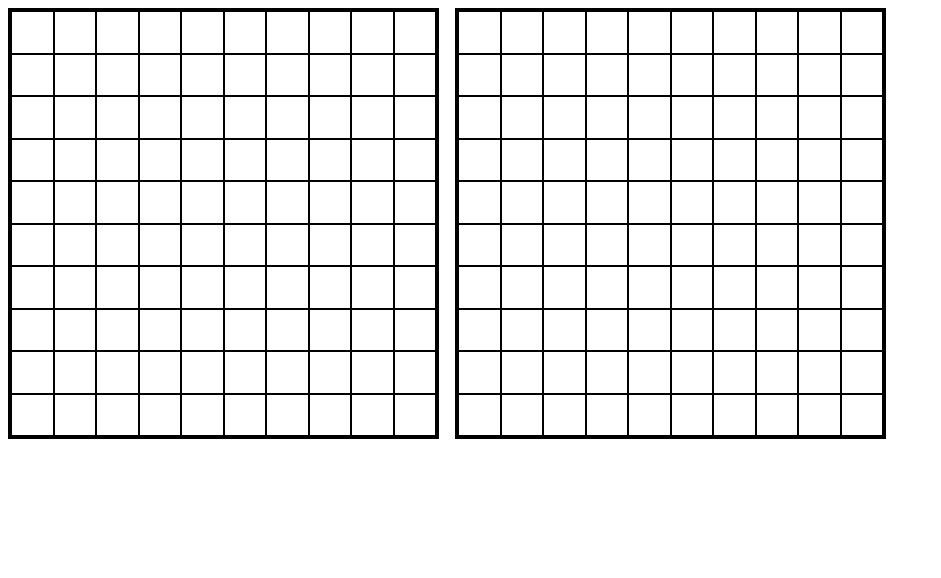
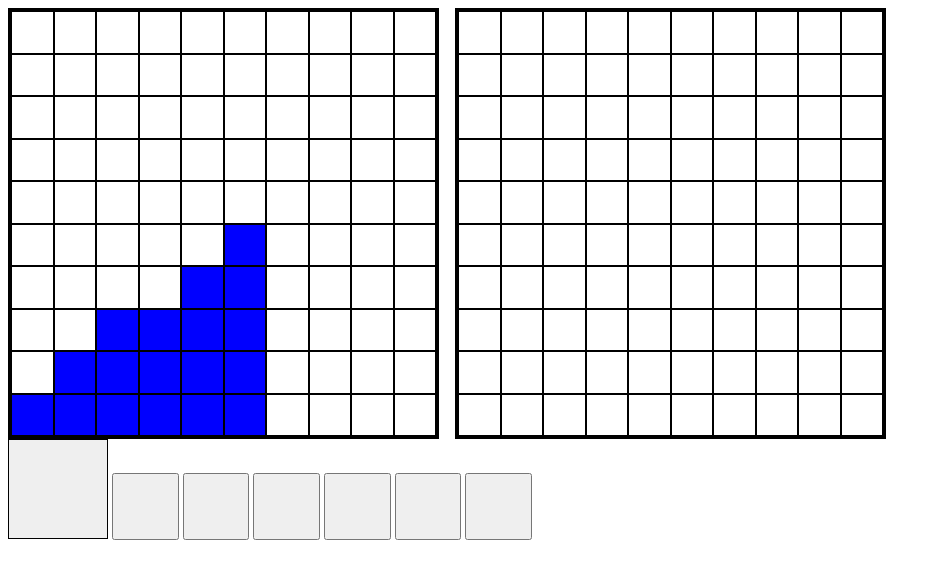
Before and after one commit to andrewmarabante/battleship, a website built with webpack: page dist/index.html in a window 1280 px wide. Both pictures are taken after a click on the element 32 px from the left and 32 px from the top of the page. Shown: the whole page, without its empty margins (0-941 px from the left). Built offline with nearby package versions, Linux system fonts and the light colour scheme.

Commit message:
Can now place ships in DOM

```diff
--- a/src/dom.js
+++ b/src/dom.js
@@ -1,4 +1,32 @@
-export function setGrids()
+import { begin } from ".";
+import { board1 } from ".";
+
+function changeShip1()
+{
+    currentShip = p1ship1;
+}
+function changeShip2()
+{
+    currentShip = p1ship2;
+}
+function changeShip3()
+{
+    currentShip = p1ship3;
+}
+function changeShip4()
+{
+    currentShip = p1ship4;
+}
+function changeShip5()
+{
+    currentShip = p1ship5;
+}
+function changeShip6()
+{
+    currentShip = p1ship6;
+}
+
+export function initialize()
 {
     const gridContainer = document.getElementById('gridContainer');
     const grid1 = document.createElement('DIV');
@@ -7,6 +35,18 @@ export function setGrids()
     grid2.classList.add('grid');
     gridContainer.appendChild(grid1);
     gridContainer.appendChild(grid2);
+    const ship1 = document.getElementById('p1ship1');
+    ship1.addEventListener('click', changeShip1);
+    const ship2 = document.getElementById('p1ship2');
+    ship2.addEventListener('click', changeShip2);
+    const ship3 = document.getElementById('p1ship3');
+    ship3.addEventListener('click', changeShip3);
+    const ship4 = document.getElementById('p1ship4');
+    ship4.addEventListener('click', changeShip4);
+    const ship5 = document.getElementById('p1ship5');
+    ship5.addEventListener('click', changeShip5);
+    const ship6 = document.getElementById('p1ship6');
+    ship6.addEventListener('click', changeShip6);
     for(let i=0; i<10; i++){
         for(let j=0; j<10; j++)
         {
@@ -22,11 +62,34 @@ export function setGrids()
         grid2.appendChild(grid2block);
         }
     }
+    placeShipDOM([1,1]);
+    placeShipDOM([2,1]);
+    placeShipDOM([2,2]);
+    placeShipDOM([3,1]);
+    placeShipDOM([3,2]);
+    placeShipDOM([3,3]);
+    placeShipDOM([4,1]);
+    placeShipDOM([4,2]);
+    placeShipDOM([4,3]);
+    placeShipDOM([5,1]);
+    placeShipDOM([5,2]);
+    placeShipDOM([5,3]);
+    placeShipDOM([5,4]);
+    placeShipDOM([6,1]);
+    placeShipDOM([6,2]);
+    placeShipDOM([6,3]);
+    placeShipDOM([6,4]);
+    placeShipDOM([6,5]);
 }
 
-function gridClick()
+export function gridClick()
 {
-    getCoords(this.id);
+    if (begin === false)
+    {
+        console.log(getCoords(this.id))
+        board1.placeShip(currentShip, getCoords(this.id));
+        console.log(currentShip.coord)
+    }
 }
 
 function getCoords(idString)
@@ -35,5 +98,23 @@ function getCoords(idString)
     let i = parseInt(idString.slice(4,5));
     let x = i+1;
     let y = (10-j);
-    console.log(x,y);
+    return [x,y];
 }
+
+export function getId(x,y)
+{
+    let j = x-1;
+    let i = 10-y;
+    return `P[${i},${j}]`
+}
+
+window.placeShipDOM = function([x,y])
+{
+    document.getElementById(getId(x,y)).classList.add('ship');
+}
+
+window.removeShipDOM = function([x,y])
+{
+    document.getElementById(getId(x,y)).classList.remove('ship');
+    console.log('pls')
+}
--- a/src/index.js
+++ b/src/index.js
@@ -1,7 +1,18 @@
-import _ from 'lodash';
-import { setGrids } from './dom';
+import _, { get } from 'lodash';
+import { initialize, gridClick} from './dom';
 const {board} = require('./objects');
 const {ship} = require('./objects');
 const {player} = require('./objects');
+globalThis.currentShip = p1ship1;
+const startButton = document.getElementById('startButton');
+startButton.addEventListener('click', runGame);
+export const board1 = new board;
+export let begin = false;
 
-setGrids();
+board1.setBoard();
+initialize();
+function runGame()
+{
+  begin = true;
+  console.log(begin)
+}
--- a/src/objects.js
+++ b/src/objects.js
@@ -1,3 +1,4 @@
+
 class ship
 {
   constructor(length = 1, coord = [])
@@ -18,10 +19,6 @@ class ship
     {
       this.sunk = true;
     }
-  }
-  test()
-  {
-    console.log('import working');
   }
 }
 
@@ -58,16 +55,21 @@ class gameboard
 
     placeShip(ship,[x,y])
     {
-      if(y+ship.length <=10)
+      if(y+ship.length <=11)
       {
+        for(let i=0;i< ship.length;i++)
+        {
+          removeShipDOM(ship.coord[i]);
+        }
         ship.coord=[];
         for(let i=0;i< ship.length;i++)
         {
           let newcoord = [x,y+i];
           ship.coord.push(newcoord);
+          placeShipDOM(newcoord);
         }
       }
-      else{return 'Invalid Placement'}
+      else{console.log('Invalid Placement')}
     }
 
     receiveAttack([x,y])
```
Also changed, not shown: dist/index.html, dist/main.js, dist/style.css.
